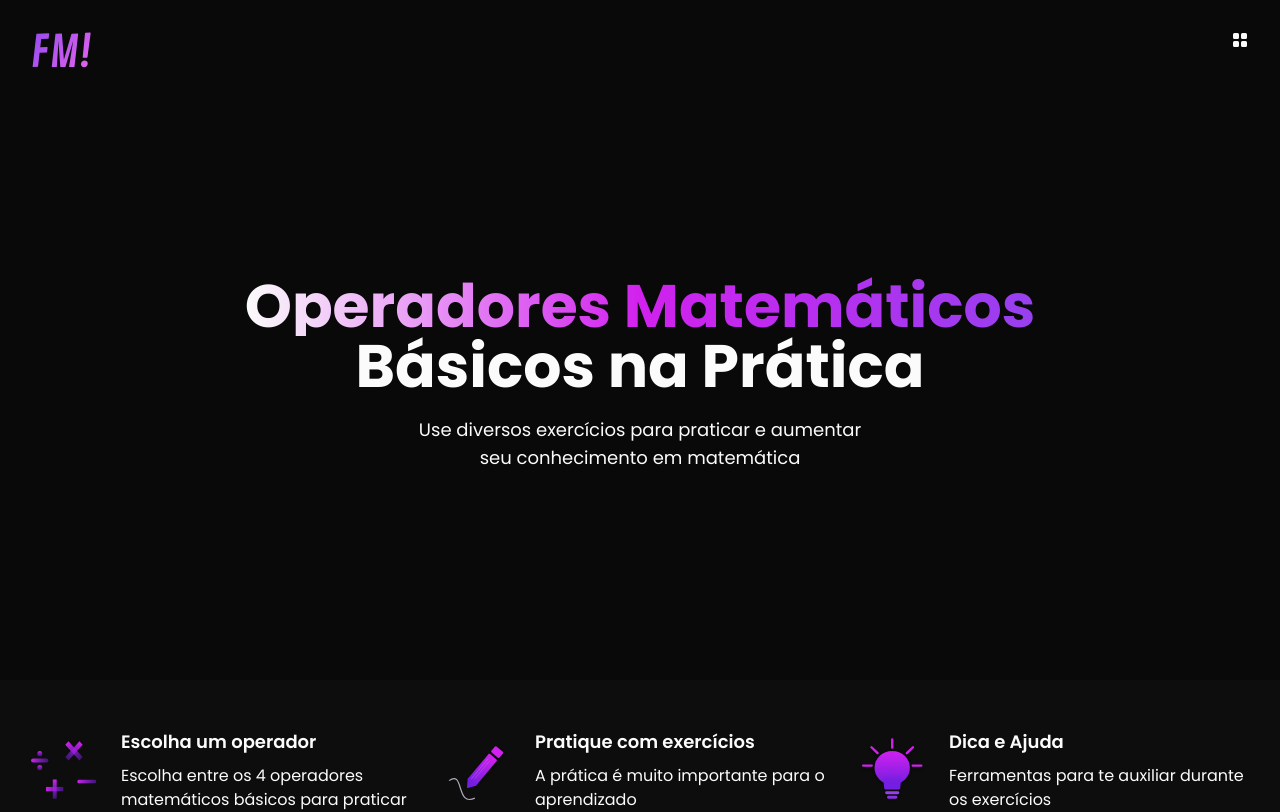
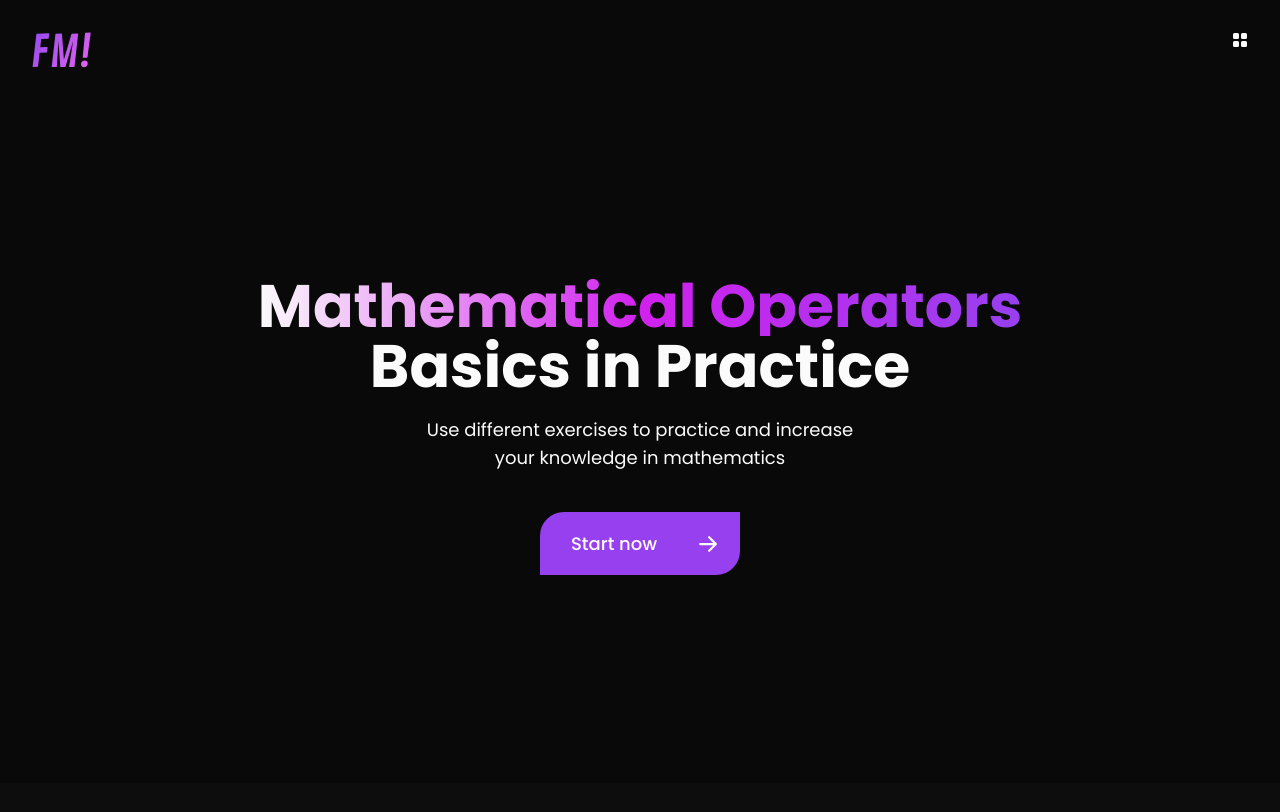
Before and after one commit to rodrigojsdeveloper/math, a Next.js app: page / in a window 1280 px wide. Shown: the top 812 px of the page. Built offline with nearby package versions, Linux system fonts and the light colour scheme.

Commit message:
feat: add Button component

```diff
--- /dev/null
+++ b/components/Button.tsx
@@ -0,0 +1,28 @@
+import Link from 'next/link'
+
+const Button = () => {
+  return (
+    <Link
+      href="/"
+      className="flex h-[63.2px] w-full max-w-[200px] flex-row items-center justify-between gap-4 rounded-br-3xl rounded-tl-3xl border-2 border-solid border-primary-color bg-primary-color px-3 py-2 hover:bg-transparent"
+    >
+      <p className="m-auto text-center text-lg font-medium">Start now</p>
+      <svg
+        stroke="currentColor"
+        fill="currentColor"
+        strokeWidth="0"
+        viewBox="0 0 16 16"
+        height="36"
+        width="36"
+        xmlns="http://www.w3.org/2000/svg"
+      >
+        <path
+          fillRule="evenodd"
+          d="M4 8a.5.5 0 0 1 .5-.5h5.793L8.146 5.354a.5.5 0 1 1 .708-.708l3 3a.5.5 0 0 1 0 .708l-3 3a.5.5 0 0 1-.708-.708L10.293 8.5H4.5A.5.5 0 0 1 4 8z"
+        ></path>
+      </svg>
+    </Link>
+  )
+}
+
+export default Button
--- a/components/Introduction.tsx
+++ b/components/Introduction.tsx
@@ -1,17 +1,23 @@
+import Button from './Button'
+
 const Introduction = () => {
   return (
-    <div className="m-auto flex flex-col items-center gap-5 text-center">
+    <div className="m-auto flex flex-col items-center gap-10">
+      <div className="flex flex-col items-center gap-5 text-center">
         <h1 className="flex w-full max-w-[800px] flex-col text-6xl font-bold">
           <span className="bg-accents bg-clip-text text-transparent">
-          Operadores Matemáticos
+            Mathematical Operators
           </span>
-        Básicos na Prática
+          Basics in Practice
         </h1>
 
         <p className="w-full max-w-[470px] text-lg">
-        Use diversos exercícios para praticar e aumentar seu conhecimento em
-        matemática
+          Use different exercises to practice and increase your knowledge in
+          mathematics
         </p>
+      </div>
+
+      <Button />
     </div>
   )
 }
--- a/components/Tips.tsx
+++ b/components/Tips.tsx
@@ -8,20 +8,20 @@ const Tips = () => {
     <section className="w-full bg-section-color px-4 py-12">
       <ul className="flex flex-row flex-wrap justify-center gap-x-6 gap-y-12">
         <Tip
-          title="Escolha um operador"
-          description="Escolha entre os 4 operadores matemáticos básicos para praticar"
+          title="Choose an operator"
+          description="Choose from 4 basic mathematical operators to practice"
         >
           <Operators />
         </Tip>
         <Tip
-          title="Pratique com exercícios"
-          description="A prática é muito importante para o aprendizado"
+          title="Practice with exercises"
+          description="Practice is very important for learning"
         >
           <Pencil />
         </Tip>
         <Tip
-          title="Dica e Ajuda"
-          description="Ferramentas para te auxiliar durante os exercícios"
+          title="Tip and Help"
+          description="Tools to help you during exercises"
         >
           <Lamp />
         </Tip>
```
Lines whose indentation alone changed are shown as unchanged.
